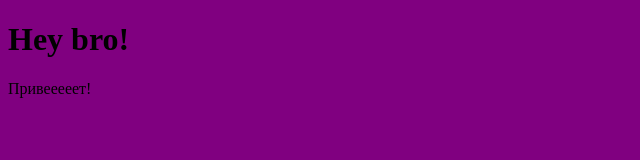
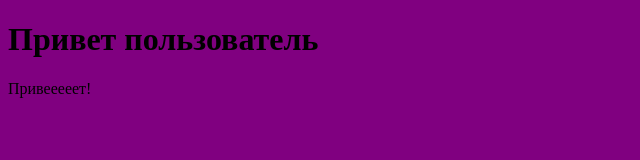
Before and after one commit to shchelkunovvolodymyr/test, a plain HTML site: page index.html in a window 1280 px wide. Shown: the whole page, without its empty margins (0-640 px from the left). Drawn offline with Linux system fonts and the light colour scheme.

Commit message:
Добавили приветствие.

```diff
--- a/index.html
+++ b/index.html
@@ -6,7 +6,7 @@
     <link rel="stylesheet" href="style.css">
 </head>
 <body>
-<h1>Hey bro!</h1>
+<h1>Привет пользователь</h1>
 <p>Привееееет!</p>
 </body>
 </html>
```
